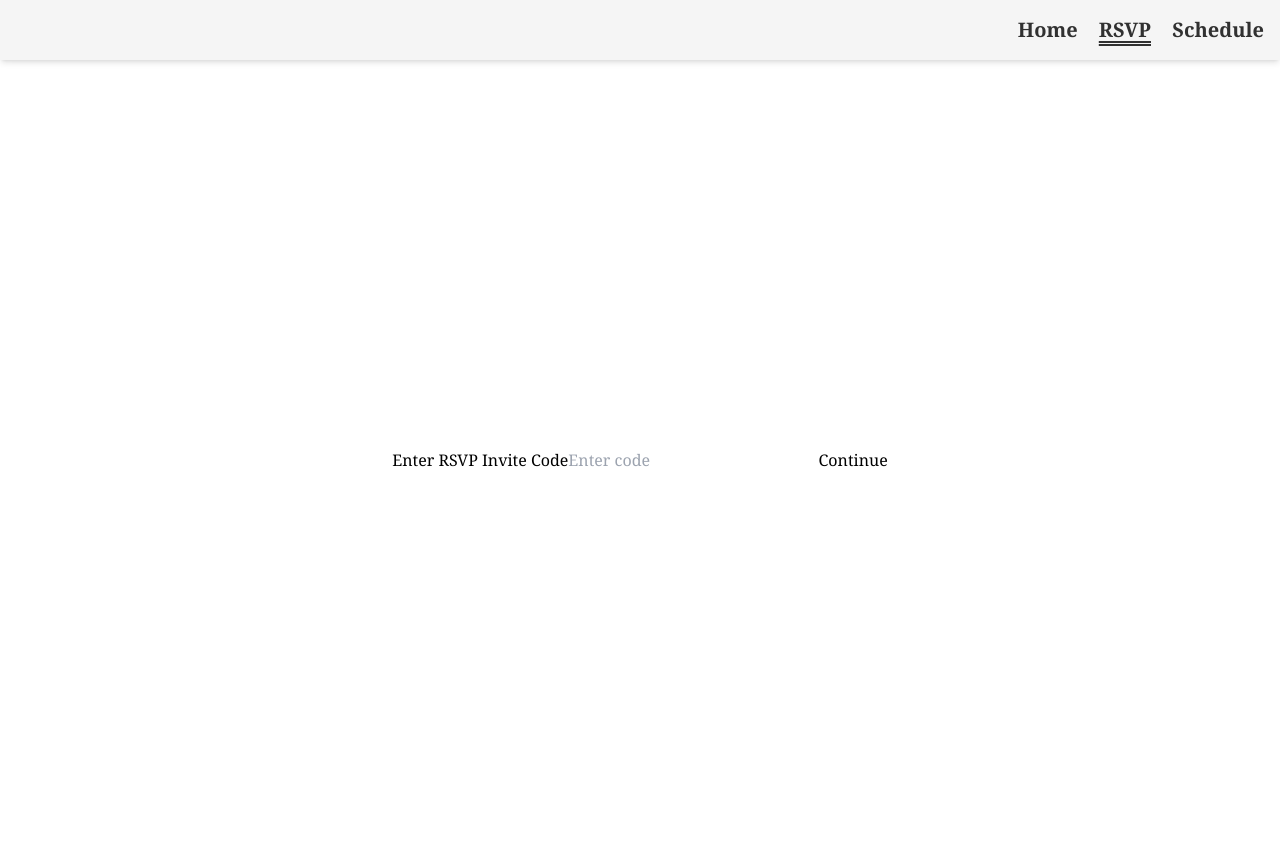
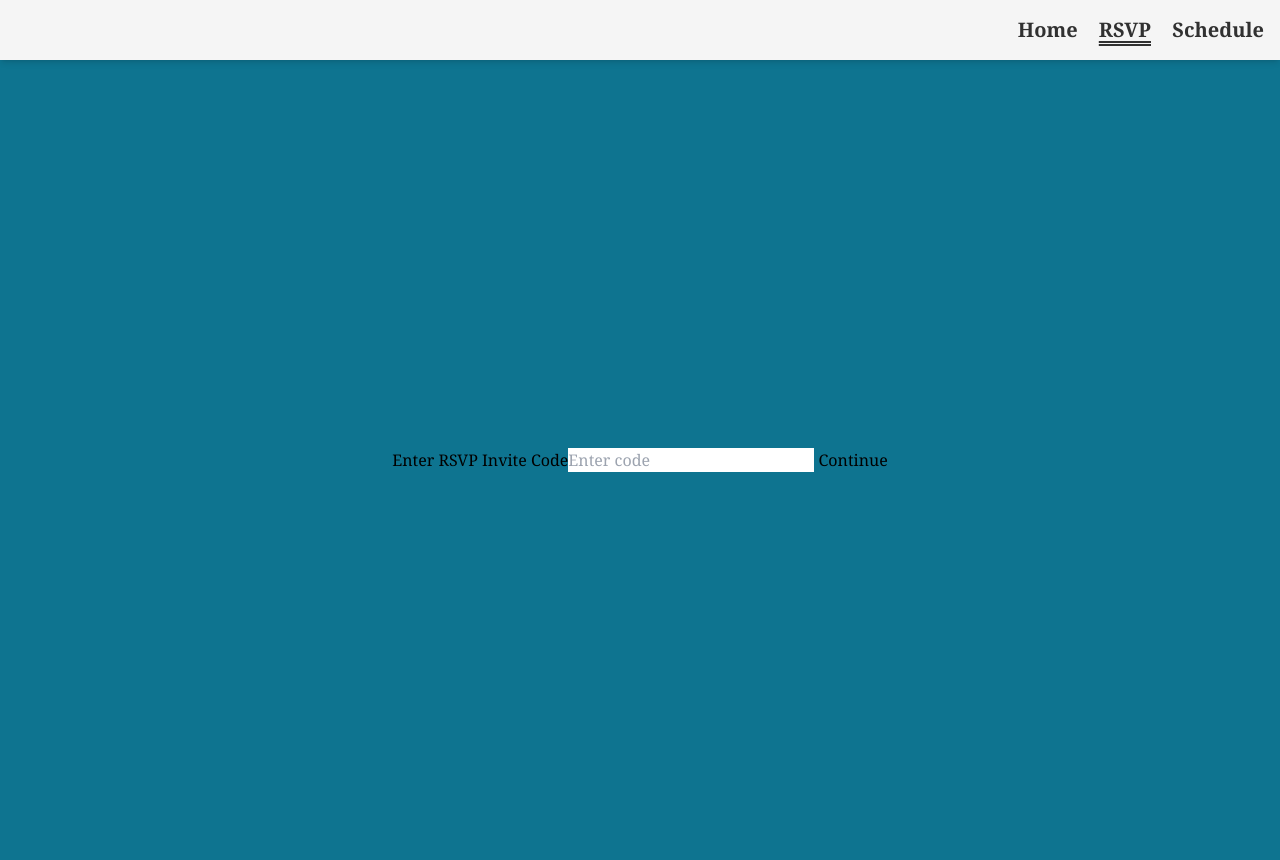
Before and after one commit to mbgeorge48/wedding-planner-be, a Django app: page /rsvp in a window 1280 px wide. Run offline with Django 5.2, Linux system fonts and the light colour scheme; some libraries are stand-ins or nearby versions.

Commit message:
Formatting

```diff
--- a/project/interfaces/web/templates/base.html
+++ b/project/interfaces/web/templates/base.html
@@ -1,21 +1,22 @@
 {% load static %}
-
 <!DOCTYPE html>
 <html lang="en">
     <head>
         <meta charset="UTF-8">
-    <title>{% block title %}HTMX Site{% endblock title %} - Eleri & Matt's wedding </title>
+        <title>
+            {% block title %}
+                HTMX Site
+            {% endblock title %}
+        - Eleri & Matt's wedding </title>
         <script src="https://unpkg.com/htmx.org@1.9.10"></script>
         {% comment %} Consider doing this via postcss {% endcomment %}
         <script src="https://cdn.tailwindcss.com"></script>
-    <script src="https://cdn.jsdelivr.net/npm/alpinejs@3.x.x/dist/cdn.min.js" defer></script>
+        <script src="https://cdn.jsdelivr.net/npm/alpinejs@3.x.x/dist/cdn.min.js"
+                defer></script>
     </head>
-
-
-<body class="bg-white min-h-screen font-serif">
-
+    <body class="min-h-screen font-serif bg-cyan-700">
         {% include "components/header.html" %}
-    {% block content %}{% endblock content %}
-
+        {% block content %}
+        {% endblock content %}
     </body>
 </html>
```
Lines whose indentation alone changed are shown as unchanged.
